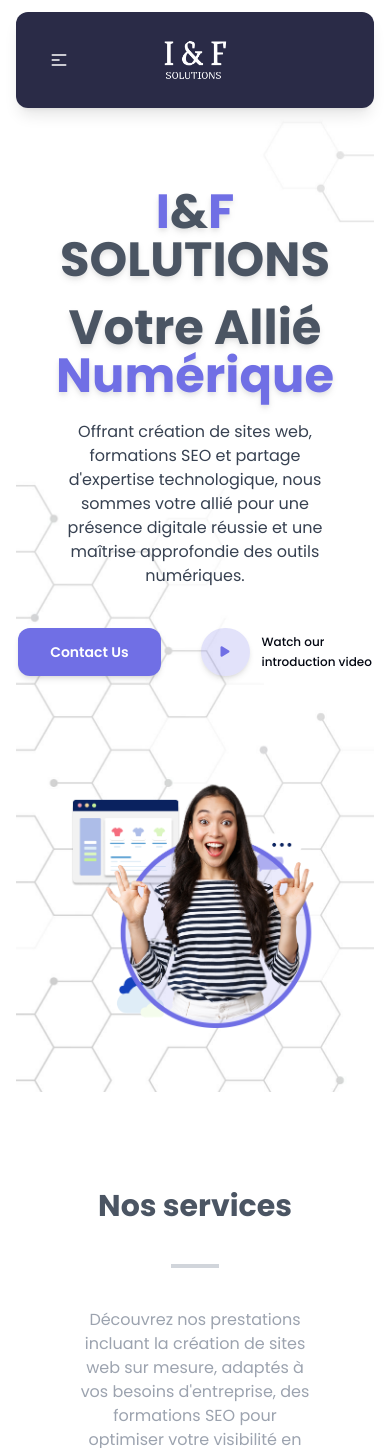
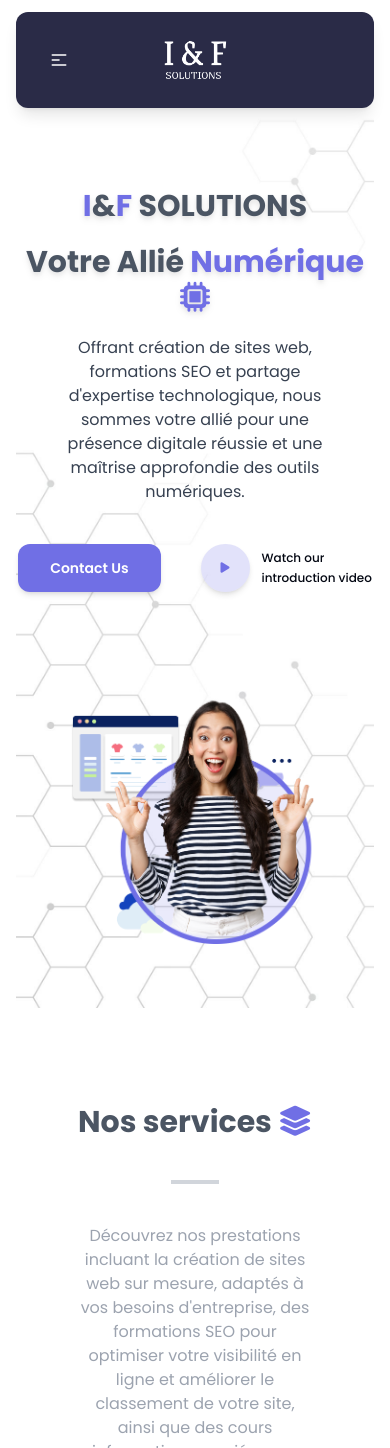
Before and after one commit to IFSOLUTIONSCOMPANY/ifsolutions-web, a React (Vite) app: page / in a window 390 px wide. Shown: the top 1448 px of the page. Built offline with nearby package versions, Linux system fonts and the light colour scheme.

Commit message:
icons added

```diff
--- a/src/components/Banner/Banner.jsx
+++ b/src/components/Banner/Banner.jsx
@@ -15,12 +15,12 @@ function Banner() {
     >
       <div className="md:w-2/3 mb-16">
         <div className="flex flex-col text-center">
-          <div className="font-bold text-5xl text-gray-600 mt-20 drop-shadow-md">
+          <div className="font-bold text-3xl lg:text-5xl text-gray-600 mt-20 drop-shadow-md">
             <span className="text-[#706FE5]">I</span>&
             <span className="text-[#706FE5]">F</span> SOLUTIONS
           </div>
-          <div className="font-bold text-5xl text-gray-600 mt-5 drop-shadow-md">
-            Votre Allié <span className="text-[#706FE5]">Numérique</span>
+          <div className="font-bold text-3xl lg:text-5xl text-gray-600 mt-5 drop-shadow-md">
+            Votre Allié <span className="text-[#706FE5]">Numérique <i class="fa-solid fa-microchip"></i></span>
           </div>
           <div className="text-gray-700 md:w-2/3 w-5/6 mx-auto mt-5">
             Offrant création de sites web, formations SEO et partage d'expertise
--- a/src/components/Services/Services.jsx
+++ b/src/components/Services/Services.jsx
@@ -4,7 +4,7 @@ function Services() {
   return (
     <div className="mt-24 flex flex-col">
       <h2 className="text-center text-3xl font-bold text-gray-600">
-        Nos services
+        Nos services <i class="text-[#706FE5] fa-solid fa-layer-group"></i>
       </h2>
       <div class="h-1 bg-gray-300 w-12 mx-auto my-10"></div>
       <div className="w-4/6 text-center flex mx-auto text-gray-400">
```
